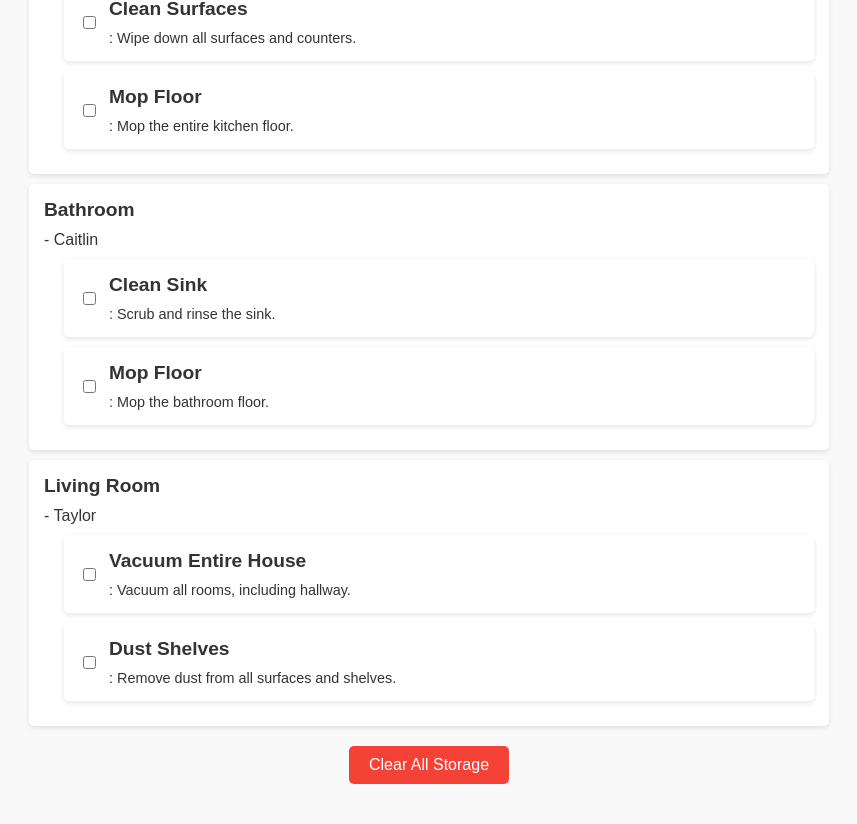
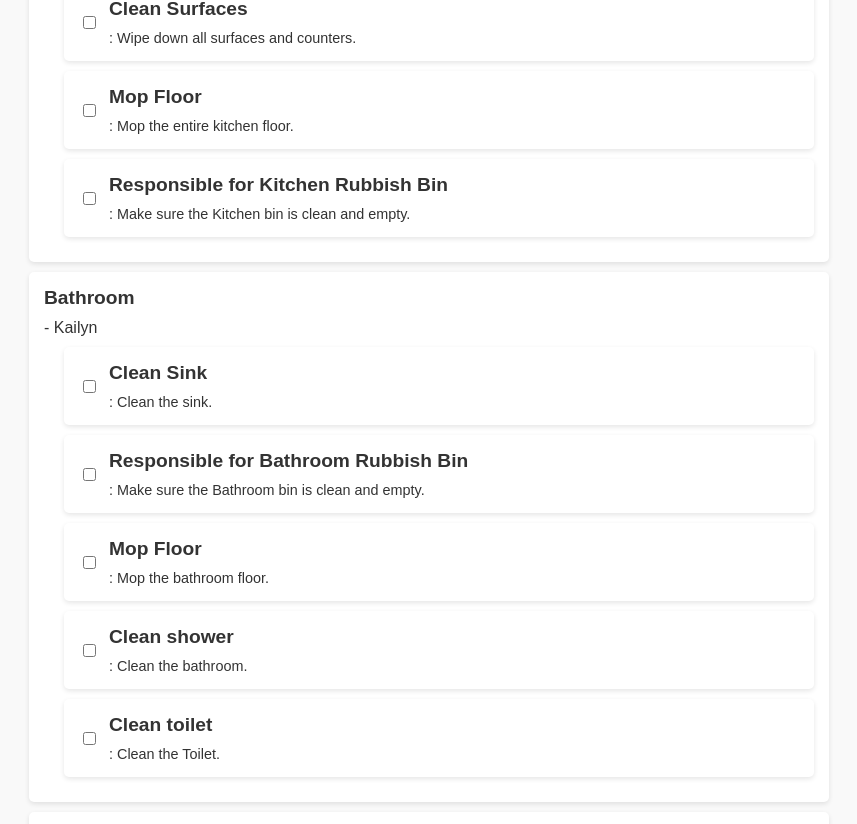
Before and after one commit to JamesSatherley/cleaning-app, a React (Vite) app: page / in a window 1280 px wide. Shown: the part 296-1120 px from the top of the page, without its empty margins (211-1068 px from the left). Built offline with nearby package versions, Linux system fonts and the light colour scheme.

Commit message:
update jobs and names, fix local storage re render bug

```diff
--- a/src/components/JobDetails.tsx
+++ b/src/components/JobDetails.tsx
@@ -22,48 +22,69 @@ const jobs: Record<string, Job[]> = {
       description: "Wipe down all surfaces and counters.",
     },
     {
+      name: "Mop Floor",
+      frequency: "weekly",
+      description: "Mop the entire kitchen floor.",
+    },
+    {
+      name: "Responsible for Kitchen Rubbish Bin",
+      frequency: "weekly",
+      description: "Make sure the Kitchen bin is clean and empty.",
+    },
+    {
+      name: "Clean Oven",
+      frequency: "monthly",
+      description: "Clean stove top and wipe out interior",
+    },
+    {
       name: "Clean Microwave",
       frequency: "monthly",
       description: "Remove stains and clean the interior.",
-    },
-    {
-      name: "Mop Floor",
-      frequency: "weekly",
-      description: "Mop the entire kitchen floor.",
     },
   ],
   Bathroom: [
     {
       name: "Clean Sink",
       frequency: "weekly",
-      description: "Scrub and rinse the sink.",
+      description: "Clean the sink.",
     },
     {
-      name: "Scrub Shower",
-      frequency: "monthly",
-      description: "Clean shower tiles and remove limescale.",
+      name: "Responsible for Bathroom Rubbish Bin",
+      frequency: "weekly",
+      description: "Make sure the Bathroom bin is clean and empty.",
     },
     {
       name: "Mop Floor",
       frequency: "weekly",
       description: "Mop the bathroom floor.",
     },
+    {
+      name: "Clean shower",
+      frequency: "weekly",
+      description: "Clean the bathroom.",
+    },
+    {
+      name: "Clean toilet",
+      frequency: "weekly",
+      description: "Clean the Toilet.",
+    },
   ],
   "Living Room": [
     {
-      name: "Vacuum Entire House",
+      name: "Vacuum Group Areas",
       frequency: "weekly",
-      description: "Vacuum all rooms, including hallway.",
+      description: "Vacuum all group rooms, including hallway.",
+    },
+    {
+      name: "Responsible for wheely bins",
+      frequency: "weekly",
+      description:
+        "Take Wheely bins out on a Monday Evening. Glass and Reclyding change weekly. If you're unsure which week it is, message the group chat.",
     },
     {
       name: "Dust Shelves",
-      frequency: "weekly",
-      description: "Remove dust from all surfaces and shelves.",
-    },
-    {
-      name: "Clean Windows",
       frequency: "monthly",
-      description: "Wipe down and clean all windows.",
+      description: "Remove dust from general surfaces.",
     },
   ],
 };
--- a/src/components/Schedule.tsx
+++ b/src/components/Schedule.tsx
@@ -2,7 +2,7 @@ import React, { useState } from "react";
 import dayjs from "dayjs";
 import JobDetails from "./JobDetails";
 
-const people = ["James", "Caitlin", "Taylor"];
+const people = ["James", "Kailyn", "Taeler"];
 const rooms = ["Kitchen", "Bathroom", "Living Room"];
 
 const Schedule: React.FC = () => {
@@ -38,6 +38,7 @@ const Schedule: React.FC = () => {
     ) {
       localStorage.clear();
       alert("All data has been cleared!");
+      //   window.location.reload();
     }
   };
 
--- a/src/hooks/useLocalStorage.ts
+++ b/src/hooks/useLocalStorage.ts
@@ -1,17 +1,28 @@
 import { useState, useEffect } from "react";
 
 function useLocalStorage<T>(key: string, initialValue: T) {
-  const [storedValue, setStoredValue] = useState<T>(initialValue);
+  const [storedValue, setStoredValue] = useState<T>(() => {
+    try {
+      const item = localStorage.getItem(key);
+      return item ? JSON.parse(item) : initialValue;
+    } catch (error) {
+      console.error("Error reading from localStorage", error);
+      return initialValue;
+    }
+  });
 
   useEffect(() => {
     try {
       const item = localStorage.getItem(key);
-      setStoredValue(item ? JSON.parse(item) : initialValue);
+      const parsedItem = item ? JSON.parse(item) : initialValue;
+
+      if (JSON.stringify(parsedItem) !== JSON.stringify(storedValue)) {
+        setStoredValue(parsedItem);
+      }
     } catch (error) {
       console.error("Error reading from localStorage", error);
-      setStoredValue(initialValue);
     }
-  }, [key, initialValue]);
+  }, [initialValue, key, storedValue]);
 
   const setValue = (value: T) => {
     try {
```
